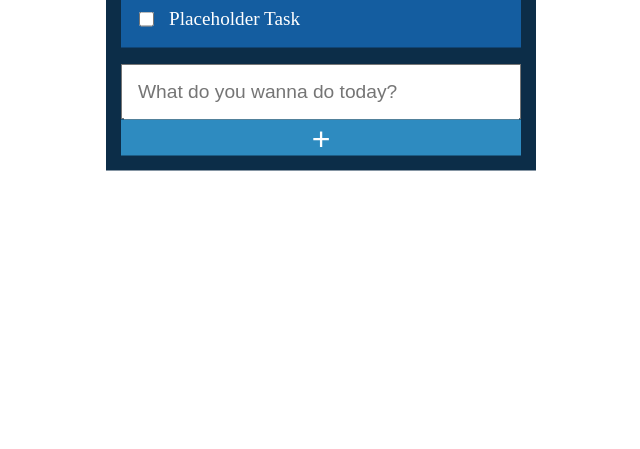
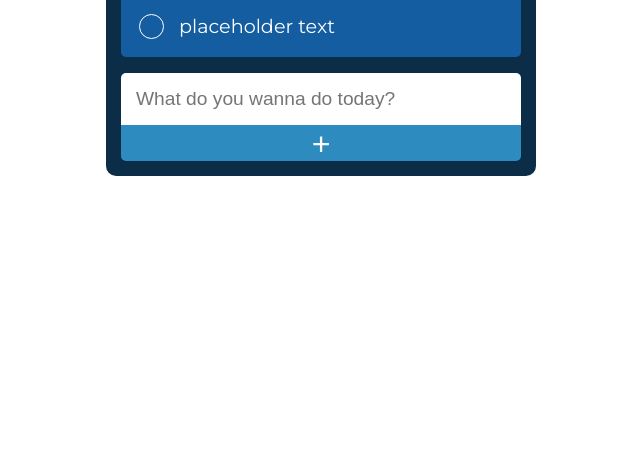
Before and after one commit to tonoyondaweb/vanilla-todo, a plain HTML site: page index.html in a window 1280 px wide. Shown: the part 351-800 px from the top of the page, without its empty margins (319-959 px from the left). Drawn offline with Linux system fonts and the light colour scheme.

Commit message:
improved styling

```diff
--- a/index.html
+++ b/index.html
@@ -13,7 +13,8 @@
 
         <ul class="list" id="list">
             <li>
-                <label for="task1"><input type="checkbox" name="task1" id="list-item">Placeholder Task</label>
+                <button id="completed"></button>
+                <p>placeholder text</p>
             </li>
         </ul>
 
--- a/style.css
+++ b/style.css
@@ -1,7 +1,10 @@
+@import url('https://fonts.googleapis.com/css2?family=Montserrat:wght@100;200;300;400;500;600;700;800&display=swap');
+
 body{
     margin: 0;
     padding: 0;
     box-sizing: border-box;
+    font-family: 'Montserrat', sans-serif;
 }
 
 .container{
@@ -14,13 +17,14 @@ body{
     left: 50%;
     transform: translate(-50%, -50%);
     padding: 15px;
+    border-radius: 10px;
 }
 
 .container h1{
     margin: 0;
     color: white;
     margin-top: 5px;
-    margin-bottom: 5px;
+    margin-bottom: 15px;
 }
 
 .input-cluster{
@@ -32,6 +36,9 @@ body{
 .input-cluster input{
     font-size: 1.2em;
     padding: 15px;
+    border: none;
+    border-top-left-radius: 5px;
+    border-top-right-radius: 5px;
 }
 
 .btn {
@@ -41,6 +48,12 @@ body{
     height: 36px;
     font-size: 2em;
     color: #fff;
+    border-bottom-left-radius: 5px;
+    border-bottom-right-radius: 5px;
+}
+
+.btn:active {
+    background-color: #145DA0;
 }
 
 .list{
@@ -53,18 +66,24 @@ body{
 .list li{
     background-color: #145DA0;
     padding: 18px;
+    display: flex;
+    border-radius: 5px;
 }
 
-.list input{
-    height: 15px;
-    width: 15px;
-    margin: 0;
-    vertical-align: middle;
-    position: relative;
-    bottom: 1.5px;
+.list button {
+    height: 25px;
+    width: 25px;
     margin-right: 15px;
+    border-radius: 50%;
+    border: 1px solid #fff ;
+    background-color: transparent;
 }
 
-.list label{
+.list button:active {
+    background: #fff;
+}
+
+.list p{
+    margin: 0;
     font-size: 1.2em;
 }
```
